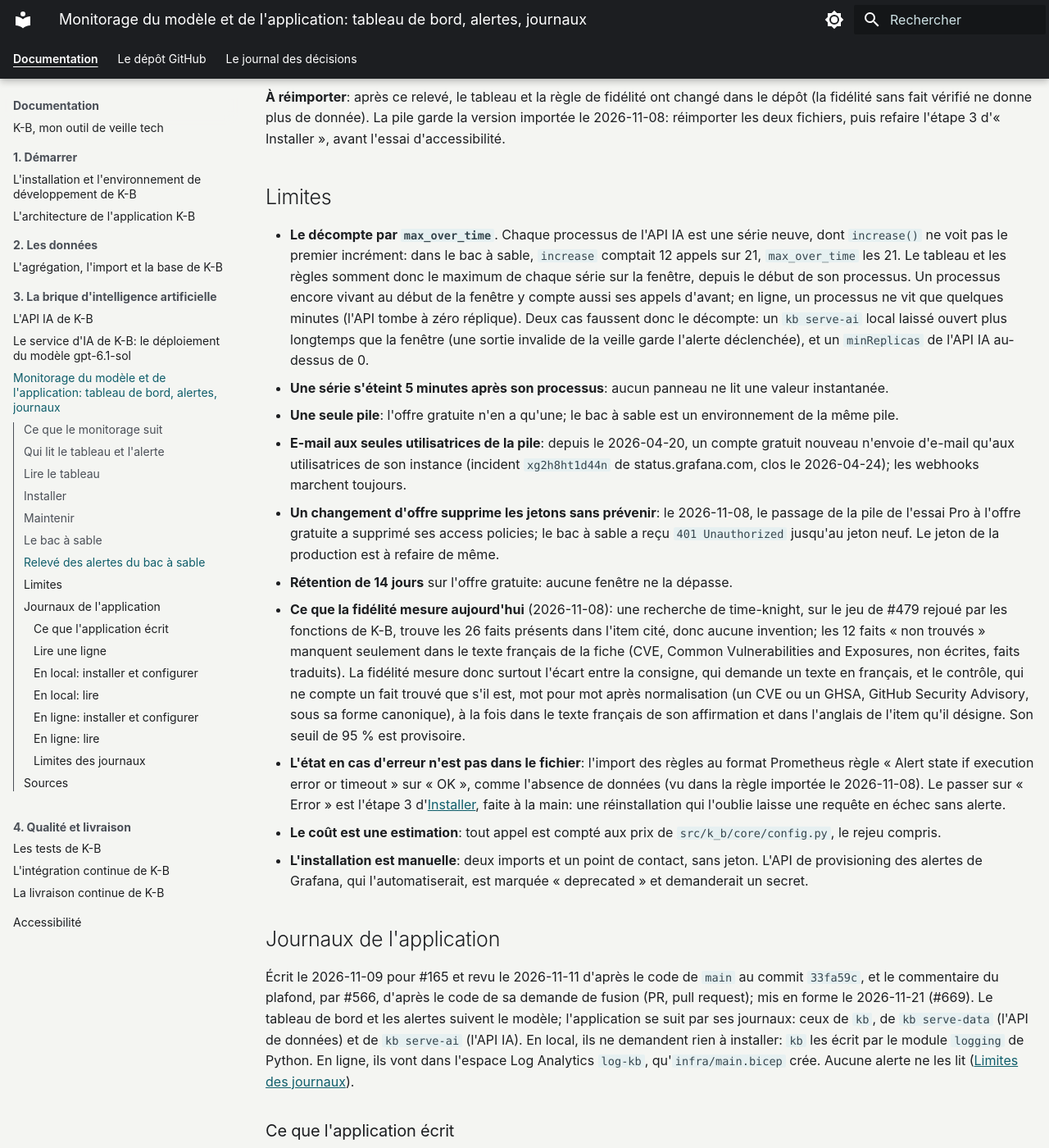
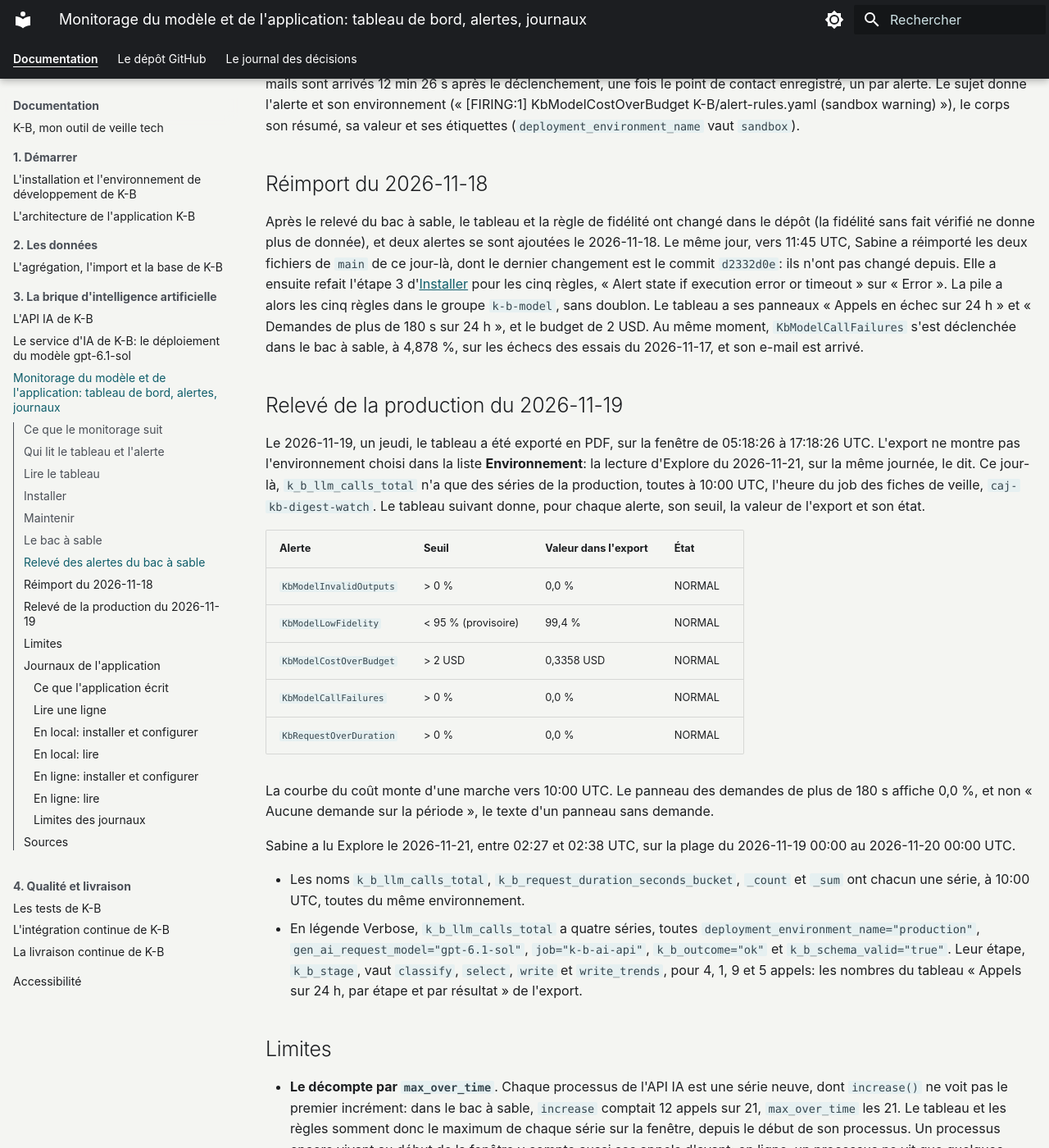
Before and after one commit to SabineLaurent/K-B, an MkDocs documentation site: the page built from documentation/monitoring_pour_docu.md, in a window 1280 px wide and 1400 px high, scrolled down 5042 px. Shown: the whole window at 82% size. Built offline with MkDocs 1.6.1 and Material for MkDocs 9.7.7, drawn with Linux system fonts in a browser that asks for light colours; plug-ins that fetch from the network failed and are left out; some of the changed text lies outside the part shown.

Commit message:
docs: record in the monitoring sheet the reimport of 2026-11-18, the production series of 2026-11-19 and the three names of the request duration read in Explore on 2026-11-21, count them as seen in the test, add the site and the digest job to the logs section, remove two stale limits, apply the fresh review, and name the last position reference of the CI sheet (issue 669, issue 621)

```diff
--- a/documentation/accessibilite_pour_docu.md
+++ b/documentation/accessibilite_pour_docu.md
@@ -54,8 +54,8 @@ Quatre sources: les trois premières lues le 2026-11-14, la quatrième le 2026-1
     AcceDe Web en version 4.1.2). Elle s'adresse aux <q>contributrices et contributeurs éditoriaux</q> d'un outil de
     publication: ici, l'outil est MkDocs, et ses règles portent sur le texte des fiches. Elle dit d'elle-même: <q>Cette
     version en ligne couvre actuellement les WCAG 2.2 et le RGAA 4.1.2</q>; sa section 9 dit que ses règles
-    supplémentaires sont <q>nécessaire[s] pour garantir la conformité RGAA 4.1 et WCAG 2.1</q>. Les fiches mises en forme
-    sont vérifiées selon elle, règle par règle
+    supplémentaires sont <q>nécessaire[s] pour garantir la conformité RGAA 4.1 et WCAG 2.1</q>. Les fiches sont
+    vérifiées selon elle, règle par règle
     ([La vérification selon la notice d'AcceDe Web](#la-verification-selon-la-notice-daccede-web)).
 
 ## Les règles appliquées aux fiches
@@ -162,7 +162,7 @@ onze pages, et comment il a été vérifié.
 | 3.1. Rédiger des intitulés de liens explicites | Tenue (règle « Des liens explicites » des [règles appliquées aux fiches](#les-regles-appliquees-aux-fiches)). | Le HTML construit |
 | 3.2. Savoir utiliser les titres de liens en dernier recours | Tenue dans le texte des fiches: aucun lien n'y a d'attribut `title`. Les deux liens du logo du thème, dans l'en-tête et dans le menu, en portent un, le nom du site (« Limites »). | Le HTML construit |
 | 4.1 à 4.3. Images décoratives, informatives, images-liens | Sans objet: aucune image. | Le HTML construit |
-| 4.4. Images informatives complexes: un court texte de remplacement et une description détaillée | Tenue pour les huit schémas des fiches mises en forme (un dans le service d'IA, quatre dans l'architecture, un dans l'API IA, deux dans l'import et la base): chacun a un titre et une description courts (`accTitle` et `accDescr`, que Mermaid rend en `title` et `desc` du dessin), et le texte qui le suit pour description détaillée. Le rendu dans un navigateur n'est pas vérifié. | La relecture |
+| 4.4. Images informatives complexes: un court texte de remplacement et une description détaillée | Tenue pour les huit schémas des fiches (un dans le service d'IA, quatre dans l'architecture, un dans l'API IA, deux dans l'import et la base): chacun a un titre et une description courts (`accTitle` et `accDescr`, que Mermaid rend en `title` et `desc` du dessin), et le texte qui le suit pour description détaillée. Le rendu dans un navigateur n'est pas vérifié. | La relecture |
 | 5. Utiliser correctement les listes à puces et listes numérotées | Tenue: des listes Markdown, en retrait de quatre espaces, aucune liste tapée à la main. | Le HTML construit |
 | 6.1. Déclarer les citations en ligne et les blocs de citations | Tenue: une citation en ligne est un `q`, un bloc de citation un `blockquote` (règle « Des citations déclarées » des [règles appliquées aux fiches](#les-regles-appliquees-aux-fiches)). Chaque paire de guillemets tapés a été triée: celles qui restent entourent un titre, un mot dont on parle ou un libellé. | Le HTML construit; la relecture |
 | 6.2. Déclarer les changements de langue | Tenue: chaque passage en anglais du texte des fiches est balisé `<span lang="en">`; le pied de page anglais du thème est retiré. | Le HTML construit |
--- a/documentation/monitoring_pour_docu.md
+++ b/documentation/monitoring_pour_docu.md
@@ -16,8 +16,9 @@
     — C20
 
 Écrit le 2026-11-08 pour #164; le compte des instruments et des noms de séries revu le 2026-11-18 d'après `main` au
-commit `1bef80f2` (#623); mis en forme le 2026-11-21 (#669). Le monitorage du modèle tient dans deux fichiers du
-dépôt, que Grafana Cloud importe tels quels: le tableau de bord, `observability/grafana/dashboard.json`, et les cinq
+commit `1bef80f2` (#623); mis en forme le 2026-11-21 (#669), avec le réimport du 2026-11-18, le relevé de la
+production du 2026-11-19 et les trois noms de la durée d'une demande, lus le même jour. Le monitorage du modèle tient
+dans deux fichiers du dépôt, que Grafana Cloud importe tels quels: le tableau de bord, `observability/grafana/dashboard.json`, et les cinq
 règles d'alerte, `observability/grafana/alert-rules.yaml`. Les mesures viennent de l'API IA, qui les envoie en
 OpenTelemetry depuis #162 (`docs/fiches-veille.md`, « Les mêmes mesures en OpenTelemetry (#162) »). Le choix de
 l'outil est écrit dans `docs/outils-de-suivi.md`. Le monitorage de l'application, ses journaux, est dans la section
@@ -26,12 +27,14 @@ l'outil est écrit dans `docs/outils-de-suivi.md`. Le monitorage de l'applicatio
 ## Ce que le monitorage suit
 
 L'API IA mesure chaque appel au modèle et la durée de chaque demande de compte rendu: 17 instruments OpenTelemetry,
-dans `src/k_b/ai_api/observability/metric_instruments.py`. Grafana Cloud les range sous 22 noms de séries, relevés
-dans Explore le 2026-11-08 (`tests/test_grafana_files.py:28-51`), par exemple `k_b_llm_calls_total` (les appels),
-`k_b_llm_cost_total` (le coût estimé), `k_b_digest_facts_found_total` et `k_b_digest_facts_checked_total` (la
-fidélité). Chaque série porte son environnement, `deployment_environment_name`: `production` pour l'API en ligne,
-`sandbox` pour le bac à sable. Les trois noms de la durée d'une demande, `k_b_request_duration_seconds_*` (#634,
-2026-11-18), ne sont pas encore relevés dans Grafana.
+dans `src/k_b/ai_api/observability/metric_instruments.py`. Grafana Cloud les range sous 25 noms de séries, relevés
+dans Explore (`NAMES_SEEN_IN_GRAFANA`, `tests/test_grafana_files.py`), par exemple `k_b_llm_calls_total` (les
+appels), `k_b_llm_cost_total` (le coût estimé), `k_b_digest_facts_found_total` et `k_b_digest_facts_checked_total`
+(la fidélité). Chaque série porte son environnement, `deployment_environment_name`: `production` pour l'API en
+ligne, `sandbox` pour le bac à sable. 22 noms ont été relevés le 2026-11-08. Les trois noms de la durée d'une
+demande, `k_b_request_duration_seconds_bucket`, `_count` et `_sum` (#634, 2026-11-18), l'ont été le 2026-11-21, sur
+les séries de la production du 2026-11-19
+([Relevé de la production du 2026-11-19](#releve-de-la-production-du-2026-11-19)).
 
 Le tableau suivant donne les cinq alertes: ce que chacune mesure, sa fenêtre, son seuil et la source de ce seuil.
 
@@ -65,7 +68,7 @@ listes: **Source de données** (la source Prometheus de la pile, `grafanacloud-<
 **Environnement** (`production` par défaut, ou `sandbox`). Le tableau a trois rangées de panneaux.
 
 - **Alertes**: pour chaque alerte, un panneau donne la valeur sur sa fenêtre et son état, écrit en toutes lettres,
-    « NORMAL » ou « ALERTE: seuil dépassé ». Puis une courbe montre la même valeur dans le temps, et son seuil en ligne
+    « NORMAL » ou « ALERTE: seuil dépassé ». Dessous, une courbe montre la même valeur dans le temps, et son seuil en ligne
     de tirets, nommé dans la légende (« Seuil: 95 % »).
 - **Appels et contenu des fiches**: un tableau des appels sur 24 h par étape et par résultat, les jetons, les items
     du classement, et ce que les contrôles ont retiré des fiches.
@@ -172,9 +175,47 @@ par alerte. Le sujet donne l'alerte et son environnement
 (<q lang="en">[FIRING:1] KbModelCostOverBudget K-B/alert-rules.yaml (sandbox warning)</q>), le corps son résumé, sa
 valeur et ses étiquettes (`deployment_environment_name` vaut `sandbox`).
 
-**À réimporter**: après ce relevé, le tableau et la règle de fidélité ont changé dans le dépôt (la fidélité sans fait
-vérifié ne donne plus de donnée). La pile garde la version importée le 2026-11-08: réimporter les deux fichiers, puis
-refaire l'étape 3 d'« Installer », avant l'essai d'accessibilité.
+## Réimport du 2026-11-18
+
+Après le relevé du bac à sable, le tableau et la règle de fidélité ont changé dans le dépôt (la fidélité sans fait
+vérifié ne donne plus de donnée), et deux alertes se sont ajoutées le 2026-11-18. Le même jour, vers 11:45 UTC,
+Sabine a réimporté les deux fichiers de `main` de ce jour-là, dont le dernier changement est le commit `d2332d0e`:
+ils n'ont pas changé depuis. Elle a ensuite refait l'étape 3 d'[Installer](#installer) pour les cinq règles,
+« <span lang="en">Alert state if execution error or timeout</span> » sur « <span lang="en">Error</span> ». La pile a
+alors les cinq règles dans le groupe `k-b-model`, sans doublon. Le tableau a ses panneaux
+« Appels en échec sur 24 h » et « Demandes de plus de 180 s sur 24 h », et le budget de 2 USD. Au même moment,
+`KbModelCallFailures` s'est déclenchée dans le bac à sable, à 4,878 %, sur les échecs des essais du 2026-11-17, et
+son e-mail est arrivé.
+
+## Relevé de la production du 2026-11-19
+
+Le 2026-11-19, un jeudi, le tableau a été exporté en PDF, sur la fenêtre de 05:18:26 à 17:18:26 UTC. L'export ne
+montre pas l'environnement choisi dans la liste **Environnement**: la lecture d'Explore du 2026-11-21, sur la même
+journée, le dit. Ce jour-là, `k_b_llm_calls_total` n'a que des séries de la production, toutes à 10:00 UTC, l'heure du job des fiches de
+veille, `caj-kb-digest-watch`. Le tableau suivant donne, pour chaque alerte, son seuil, la valeur de l'export et son
+état.
+
+| Alerte | Seuil | Valeur dans l'export | État |
+|---|---|---|---|
+| `KbModelInvalidOutputs` | > 0 % | 0,0 % | NORMAL |
+| `KbModelLowFidelity` | < 95 % (provisoire) | 99,4 % | NORMAL |
+| `KbModelCostOverBudget` | > 2 USD | 0,3358 USD | NORMAL |
+| `KbModelCallFailures` | > 0 % | 0,0 % | NORMAL |
+| `KbRequestOverDuration` | > 0 % | 0,0 % | NORMAL |
+
+La courbe du coût monte d'une marche vers 10:00 UTC. Le panneau des demandes de plus de 180 s affiche 0,0 %, et non
+« Aucune demande sur la période », le texte d'un panneau sans demande.
+
+Sabine a lu Explore le 2026-11-21, entre 02:27 et 02:38 UTC, sur la plage du 2026-11-19 00:00 au 2026-11-20
+00:00 UTC.
+
+- Les noms `k_b_llm_calls_total`, `k_b_request_duration_seconds_bucket`, `_count` et `_sum` ont chacun une série,
+    à 10:00 UTC, toutes du même environnement.
+- En légende <span lang="en">Verbose</span>, `k_b_llm_calls_total` a quatre séries, toutes
+    `deployment_environment_name="production"`, `gen_ai_request_model="gpt-6.1-sol"`, `job="k-b-ai-api"`,
+    `k_b_outcome="ok"` et `k_b_schema_valid="true"`. Leur étape, `k_b_stage`, vaut `classify`, `select`, `write` et
+    `write_trends`, pour 4, 1, 9 et 5 appels: les nombres du tableau « Appels sur 24 h, par étape et par résultat »
+    de l'export.
 
 ## Limites
 
@@ -192,16 +233,16 @@ refaire l'étape 3 d'« Installer », avant l'essai d'accessibilité.
     <span lang="en">webhooks</span> marchent toujours.
 - **Un changement d'offre supprime les jetons sans prévenir**: le 2026-11-08, le passage de la pile de l'essai Pro à
     l'offre gratuite a supprimé ses <span lang="en">access policies</span>; le bac à sable a reçu `401 Unauthorized`
-    jusqu'au jeton neuf. Le jeton de la production est à refaire de même.
+    jusqu'au jeton neuf. Le jeton de la production a été refait de même (#522, close le 2026-11-12).
 - **Rétention de 14 jours** sur l'offre gratuite: aucune fenêtre ne la dépasse.
 - **Ce que la fidélité mesure aujourd'hui** (2026-11-08): une recherche de time-knight, sur le jeu de #479 rejoué
     par les fonctions de K-B, trouve les 26 faits présents dans l'item cité, donc aucune invention; les 12 faits
-    « non trouvés » manquent seulement dans le texte français de la fiche (CVE,
-    <span lang="en">Common Vulnerabilities and Exposures</span>, non écrites, faits traduits). La fidélité mesure
-    donc surtout l'écart entre la consigne, qui demande un texte en français, et le contrôle, qui ne compte un fait
-    trouvé que s'il est, mot pour mot après normalisation (un CVE ou un GHSA,
-    <span lang="en">GitHub Security Advisory</span>, sous sa forme canonique), à la fois dans le texte français de
-    son affirmation et dans l'anglais de l'item qu'il désigne. Son seuil de 95 % est provisoire.
+    « non trouvés » manquent seulement dans le texte français de la fiche: des CVE
+    (<span lang="en">Common Vulnerabilities and Exposures</span>, les identifiants publics des vulnérabilités) non
+    écrites, des faits traduits. La fidélité mesure donc surtout l'écart entre la consigne, qui demande un texte en
+    français, et le contrôle, qui ne compte un fait trouvé que s'il est, mot pour mot après normalisation, un CVE ou
+    un GHSA (<span lang="en">GitHub Security Advisory</span>) sous sa forme canonique, à la fois dans le texte
+    français de son affirmation et dans l'anglais de l'item qu'il désigne. Son seuil de 95 % est provisoire.
 - **L'état en cas d'erreur n'est pas dans le fichier**: l'import des règles au format Prometheus règle
     « <span lang="en">Alert state if execution error or timeout</span> » sur « OK », comme l'absence de données (vu
     dans la règle importée le 2026-11-08). Le passer sur « <span lang="en">Error</span> » est l'étape 3
@@ -216,21 +257,23 @@ refaire l'étape 3 d'« Installer », avant l'essai d'accessibilité.
 
 Écrit le 2026-11-09 pour #165 et revu le 2026-11-11 d'après le code de `main` au commit `33fa59c`, et le commentaire
 du plafond, par #566, d'après le code de sa demande de fusion (PR, <span lang="en">pull request</span>); mis en forme
-le 2026-11-21 (#669). Le tableau de bord et les alertes suivent le modèle; l'application se suit par ses journaux:
-ceux de `kb`, de `kb serve-data` (l'API de données) et de `kb serve-ai` (l'API IA). En local, ils ne demandent rien à
+le 2026-11-21 (#669), et le site et le job des fiches de veille ajoutés le même jour d'après `main` au commit
+`54ba488c`. Le tableau de bord et les alertes suivent le modèle; l'application se suit par ses journaux: ceux de
+`kb`, de `kb serve-data` (l'API de données), de `kb serve-ai` (l'API IA) et de `kb serve-web` (le site). En local, ils ne demandent rien à
 installer: `kb` les écrit par le module `logging` de Python. En ligne, ils vont dans l'espace Log Analytics `log-kb`,
 qu'`infra/main.bicep` crée. Aucune alerte ne les lit ([Limites des journaux](#limites-des-journaux)).
 
 ### Ce que l'application écrit
 
-Le tableau suivant donne chaque sortie de l'application: ce qu'elle contient, où elle va en local et en ligne, et le
-code qui l'écrit.
+Le tableau suivant donne six sorties de l'application: ce que chacune contient, où elle va en local et en ligne, et
+son renvoi au code ou aux règles.
 
 | Journal | Ce qu'il contient | En local | En ligne | Code |
 |---|---|---|---|---|
 | journal de `kb` | le déroulé d'une commande, réussites et échecs, une ligne datée par événement | sortie d'erreur et `<KB_DATA_DIR>/logs/kb.log` | sortie d'erreur du job, dans `log-kb` | `src/k_b/commands/run_log.py:21-23`, `:61-83` |
 | journal de `kb serve-data` | son démarrage, ses clients, son arrêt, une ligne par requête | sortie d'erreur et `<KB_DATA_DIR>/logs/kb-serve-data.log` | sortie d'erreur de `ca-kb-data-api`, dans `log-kb` | `src/k_b/cli.py:66-71`, `src/k_b/commands/serve_data_command.py:41-42`, `src/k_b/data_api/app.py:71` |
 | journal de `kb serve-ai` | de même, pour l'API IA | sortie d'erreur et `<KB_DATA_DIR>/logs/kb-serve-ai.log` | sortie d'erreur de `ca-kb-ai-api`, dans `log-kb` | `src/k_b/cli.py:66-71`, `src/k_b/commands/serve_ai_command.py:74-93`, `src/k_b/ai_api/app.py:96` |
+| journal de `kb serve-web` | son démarrage, le réveil de l'API de données, une ligne par requête | sortie d'erreur et `<KB_DATA_DIR>/logs/kb-serve-web.log` | sortie d'erreur de `ca-kb-web`, dans `log-kb` | au commit `54ba488c`: `src/k_b/cli.py:72-76`, `src/k_b/core/config.py:172`, `src/k_b/commands/serve_web_command.py:27-33`, `:49-50`, `:64-66`, `src/k_b/web/app.py:64` |
 | ligne de mesure d'un appel au modèle | une ligne JSON par appel: durée, jetons, coût estimé, états; ni texte ni clé | sortie standard de `kb serve-ai`, aucun fichier | sortie standard de `ca-kb-ai-api`, dans `log-kb` | `src/k_b/ai_api/observability/metrics.py:1-2`, `:35-51` |
 | résultat d'une commande | ce que la commande affiche par `print`, le bilan d'un import par exemple | sortie standard | sortie standard du job, dans `log-kb` | `.claude/rules/conventions.md`, règle 3 |
 
@@ -291,11 +334,11 @@ de l'environnement, ou d'un fichier passé par `uv run --env-file .env kb …` (
 
 Une commande dont le fichier de journal ne s'ouvre pas ne se lance pas: `error: log file not opened: …`, code 2
 (`src/k_b/cli.py:213-229`). `kb openapi` et le `--dry-run` des routines n'écrivent aucun journal
-(`src/k_b/cli.py:103-116`). Chaque API a son fichier: une rotation faite par une autre commande laisserait un
-processus long écrire dans le fichier de la veille (`src/k_b/cli.py:66-67`; `docs/specs-api.md`, « Journal »).
+(`src/k_b/cli.py:103-116`). Chaque API et le site ont leur fichier: une rotation faite par une autre commande
+laisserait un processus long écrire dans le fichier de la veille (`src/k_b/cli.py:66-67`; `docs/specs-api.md`, « Journal »).
 
 **Rotation et durée.** Chaque fichier tourne à la première ligne écrite après minuit UTC: ses lignes passent dans
-`kb.log.<AAAA-MM-JJ>`, au jour de ces lignes (de même pour les deux autres), et les nouvelles vont dans un `kb.log`
+`kb.log.<AAAA-MM-JJ>`, au jour de ces lignes (de même pour les trois autres), et les nouvelles vont dans un `kb.log`
 neuf (`src/k_b/commands/run_log.py:74-81`; nom daté: `src/k_b/purge/run_records.py:20-30`). La rotation ne supprime
 rien. Le fichier courant, sans date dans son nom, n'est jamais purgé (`src/k_b/purge/run_records.py:60-65`).
 `kb purge`, dernière de ses purges, supprime les journaux et les journaux d'import dont le jour du nom a plus de
@@ -340,13 +383,17 @@ Tout est posé par `infra/main.bicep`, que Sabine applique à la main (`infra/RE
 - l'image règle `KB_LOG_TO_FILE=false` et `PYTHONUNBUFFERED=1` (`Dockerfile:42-47`): en conteneur, pas de fichier
     de journal, la sortie d'erreur est le journal, et une ligne de la sortie standard part aussitôt. Aucune pièce
     d'`infra/` ne change `KB_LOG_TO_FILE`. Le `KB_DATA_DIR` en ligne est un dossier de l'image, vidé à chaque
-    démarrage, sauf pour `caj-kb-daily-routine`, qui y monte le partage `job-data` (`infra/main.bicep:55-58`): ses
-    journaux d'import y restent, pas son journal de fonctionnement.
+    démarrage, sauf pour `caj-kb-daily-routine` et `caj-kb-digest-watch`, qui y montent le partage `job-data`
+    (`infra/main.bicep:69-71` au commit `54ba488c`): les journaux d'import de la routine y restent, pas le journal de
+    fonctionnement d'un job.
 
-Y écrivent les deux API, `ca-kb-data-api` et `ca-kb-ai-api` (`infra/main.bicep:203`, `:238`), et les trois jobs:
+Y écrivent les deux API, `ca-kb-data-api` et `ca-kb-ai-api` (`infra/main.bicep:203`, `:238`), le site, `ca-kb-web`
+(au commit `54ba488c`: `infra/main.bicep:79`, `:349-354`), et les quatre jobs:
 `caj-kb-smoke-test` (`infra/modules/smoke-test-job.bicep:30`), `caj-kb-migrate-database`
-(`infra/modules/migrate-database-job.bicep:59`) et `caj-kb-daily-routine`, qui lance `kb daily-routine` chaque jour
-à 08:00 UTC (`infra/modules/daily-routine-job.bicep:59`, `:77-78`).
+(`infra/modules/migrate-database-job.bicep:59`), `caj-kb-daily-routine`, qui lance `kb daily-routine` chaque jour
+à 08:00 UTC (`infra/modules/daily-routine-job.bicep:59`, `:77-78`), et `caj-kb-digest-watch`, qui lance
+`kb digest-watch` le lundi et le jeudi à 10:00 UTC par défaut (au commit `54ba488c`:
+`infra/modules/digest-watch-job.bicep:48`, `:58`, `:65`; `infra/main.bicep:32`, `:437`).
 
 Pour lire `log-kb`: l'Azure CLI, connectée à l'abonnement (`az login`), et son extension `log-analytics`, qui porte
 `az monitor log-analytics query` (`az extension add --name log-analytics`; message
@@ -400,11 +447,6 @@ période.
     deux API se rapprochent par l'heure et par le nom du client que l'API de données journalise.
 - **Un seul `kb serve-data` et un seul `kb serve-ai` par `KB_DATA_DIR`**: deux, sur deux ports, écriraient le même
     fichier (`docs/specs-api.md`, « Journal »; `README.md:476`).
-- **L'export vers Grafana Cloud en ligne**: son jeton de production est l'objet de #522; aucune mesure de la
-    production n'est relevée ici, faute d'appel au modèle en ligne sur la période.
-- **[WIP #423] Le job des fiches de veille, `caj-kb-digest-watch`**, n'est pas déclaré dans `infra/` au commit
-    `33fa59c`; son identité, `id-kb-digest-watch`, y est déjà (`infra/main.bicep:46`). Ses journaux, quand il y
-    sera, se liront comme ceux des autres jobs.
 
 ## Sources
 
```
Also changed, not shown: documentation/integration_continue_pour_docu.md (+1 -1 lines), 1 other file.
